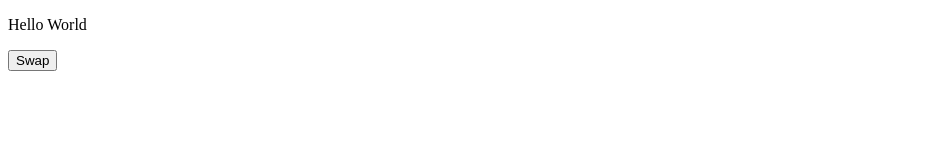
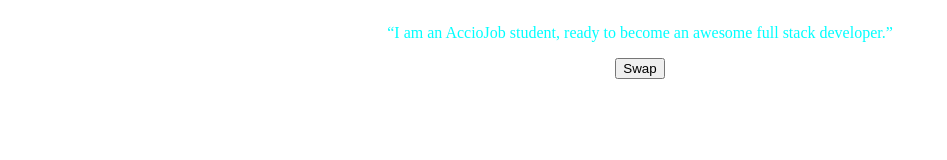
Before and after one commit to acciojob/dark-theme-tanzil7786, a website: page main.html in a window 1280 px wide. Shown: the whole page, without its empty margins (0-947 px from the left). Drawn offline with Linux system fonts and the light colour scheme.

Commit message:
created a submission

```diff
--- a/main.html
+++ b/main.html
@@ -7,12 +7,10 @@
     <link rel="stylesheet" href="styles.css">
   </head>
   <body>
-    <main>
+    <main id="app" class="day">
       <!-- html markup here -->
-      <p id="ptag">
-        Hello World
-      </p>
-      <button>Swap</button>
+		<p id="ptag" >“I am an AccioJob student, ready to become an awesome full stack developer.”</p>
+			<button id="swap" class="button_day">Swap</button>
     </main>
     <script src="./script.js"></script>
   </body>
--- a/script.js
+++ b/script.js
@@ -1 +1,6 @@
 //your code here
+let main = document.getElementById("app");
+let swap = document.getElementById("swap");
+swap.addEventListener("click" , function(){
+	main.style.backgroundColor="black";
+})
--- a/styles.css
+++ b/styles.css
@@ -1,16 +1,9 @@
-#app{
-  height:90vh;
+.day{
+	display:flex;
+	align-items:center;
+	justify-content:center;
+	flex-direction:column;
 }
-.night{
-  background-color: black;
-  color:white;
+p{
+	color:aqua;
 }
-
-#swap{
-  outline:0;
-}
-
-.button_night{
-  background-color:blue;
-  color:white;
-}
```
